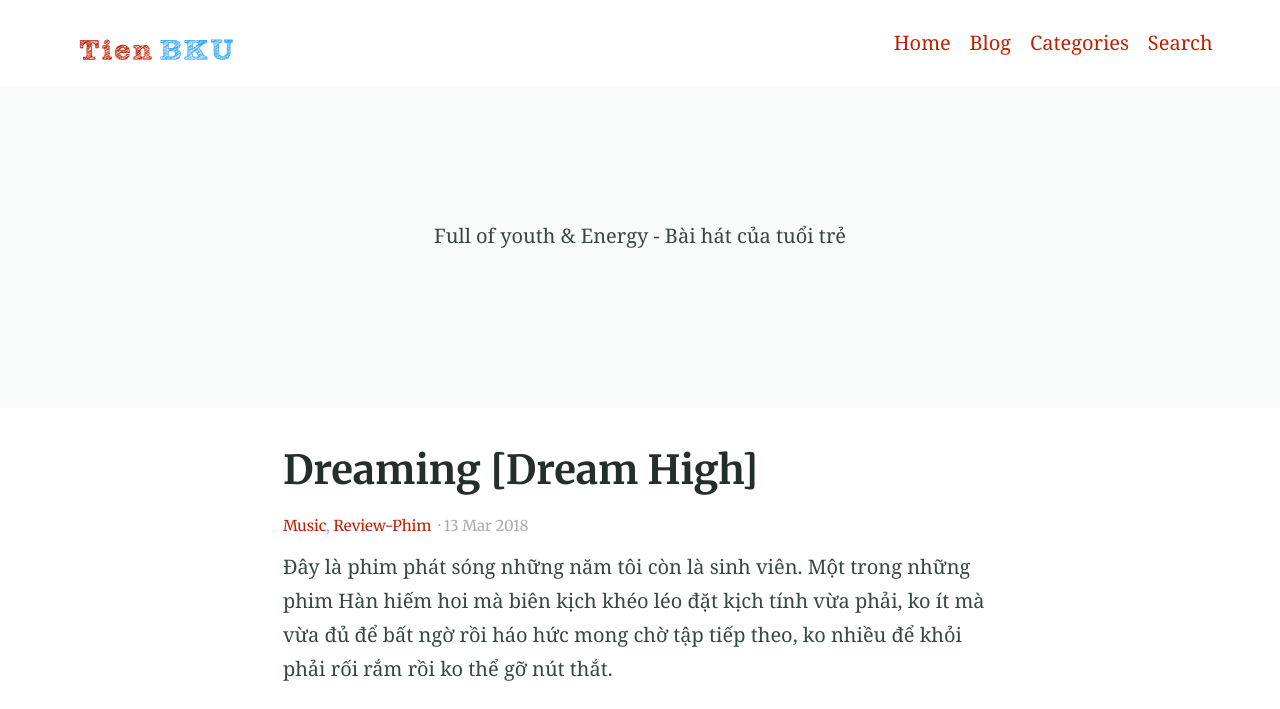
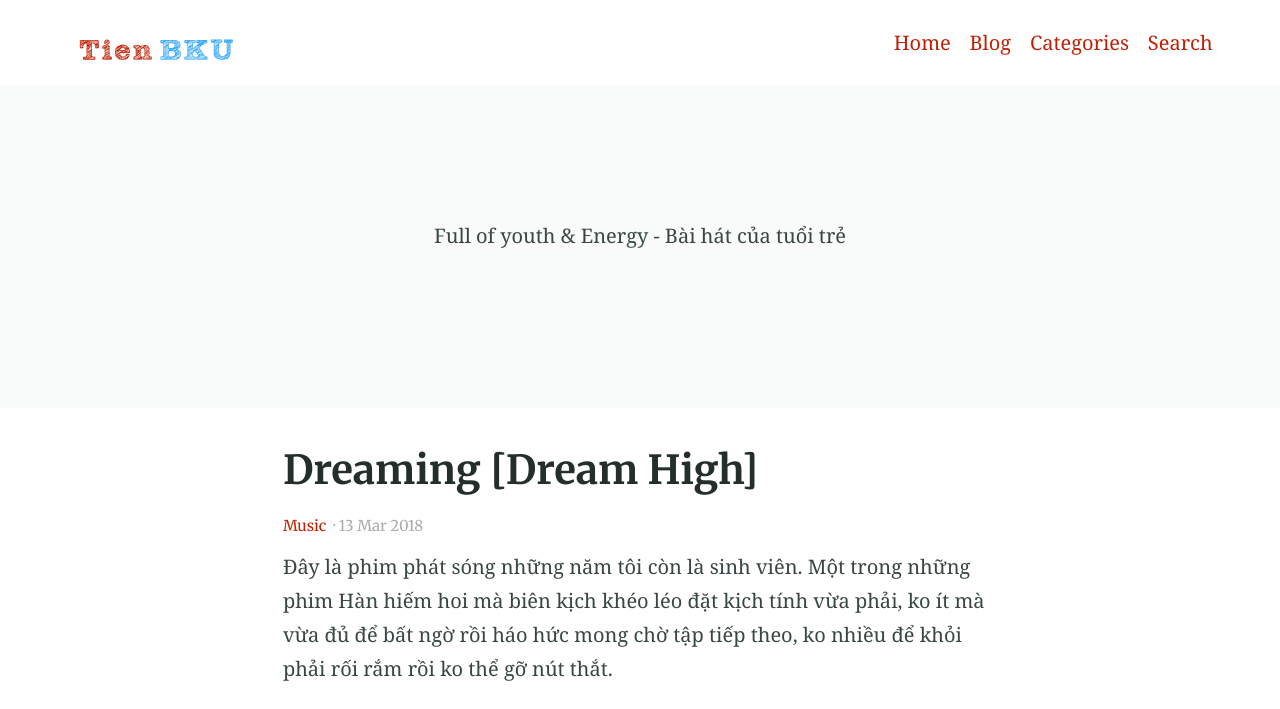
Before and after one commit to tienbku/tienbku.github.io, a Jekyll site: the page built from _posts/2018-03-13-dreaming-dream-high.md, in a window 1280 px wide. Shown: the top 709 px of the page. Built offline with Jekyll 4.4.1, drawn with Linux system fonts in a browser that asks for light colours; our own code applies the rules of GitHub Pages for plain Markdown files; grey boxes are pictures that could not be loaded.

Commit message:
modify some text

```diff
--- a/_includes/site-search.html
+++ b/_includes/site-search.html
@@ -1,7 +1,7 @@
 <div class="form  form--search">
   <form id="contact-form" action="">
-    <label class="label" for="search">Search term:</label>
-    <input class="input" id="search" type="search" name="search" placeholder="e.g. About us" autocomplete="off" />
+
+    <input class="input" id="search" type="search" name="search" placeholder="Type keyword here... Tiếng việt có dấu" autocomplete="off" />
 
     <ul class="list  list--results" id="list">
         <!-- results go here -->
--- a/_posts/2018-03-13-dreaming-dream-high.md
+++ b/_posts/2018-03-13-dreaming-dream-high.md
@@ -2,7 +2,6 @@
 title: Dreaming [Dream High]
 categories:
 - Music
-- Review-Phim
 excerpt: "Full of youth & Energy - Bài hát của tuổi trẻ"
 feature_text: |
   Full of youth & Energy - Bài hát của tuổi trẻ
```
Also changed, not shown: _posts/2018-04-01-lap-trinh-su.md (+0 -1 lines), README.md.
